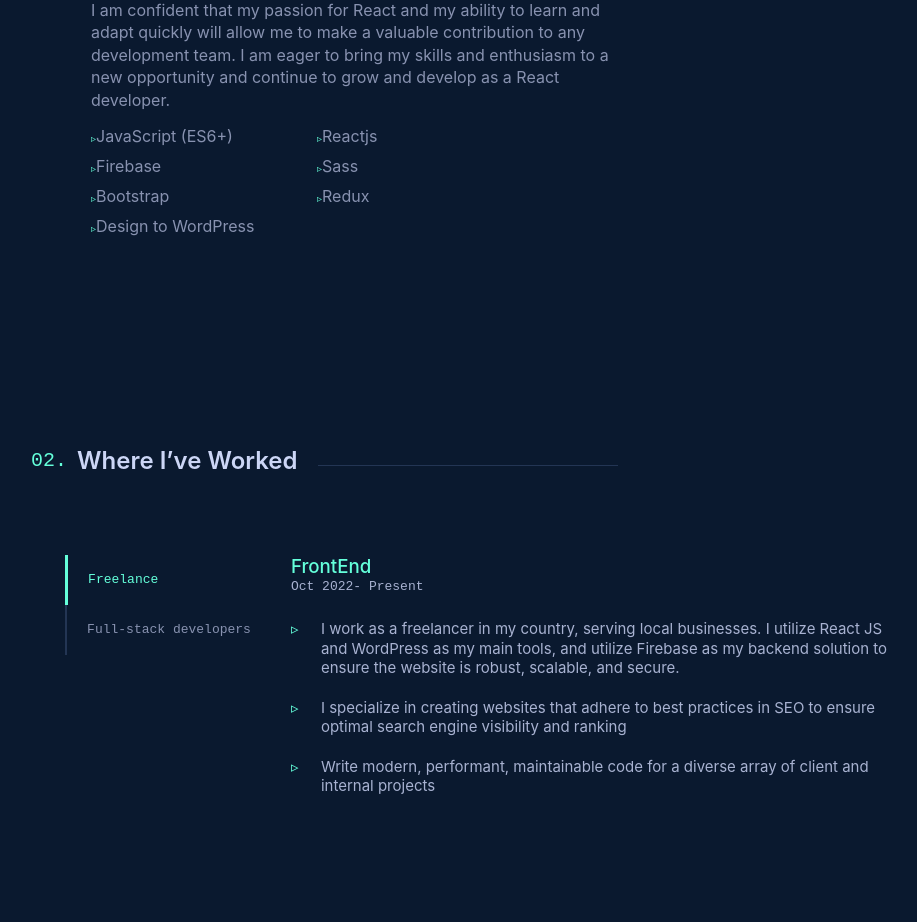
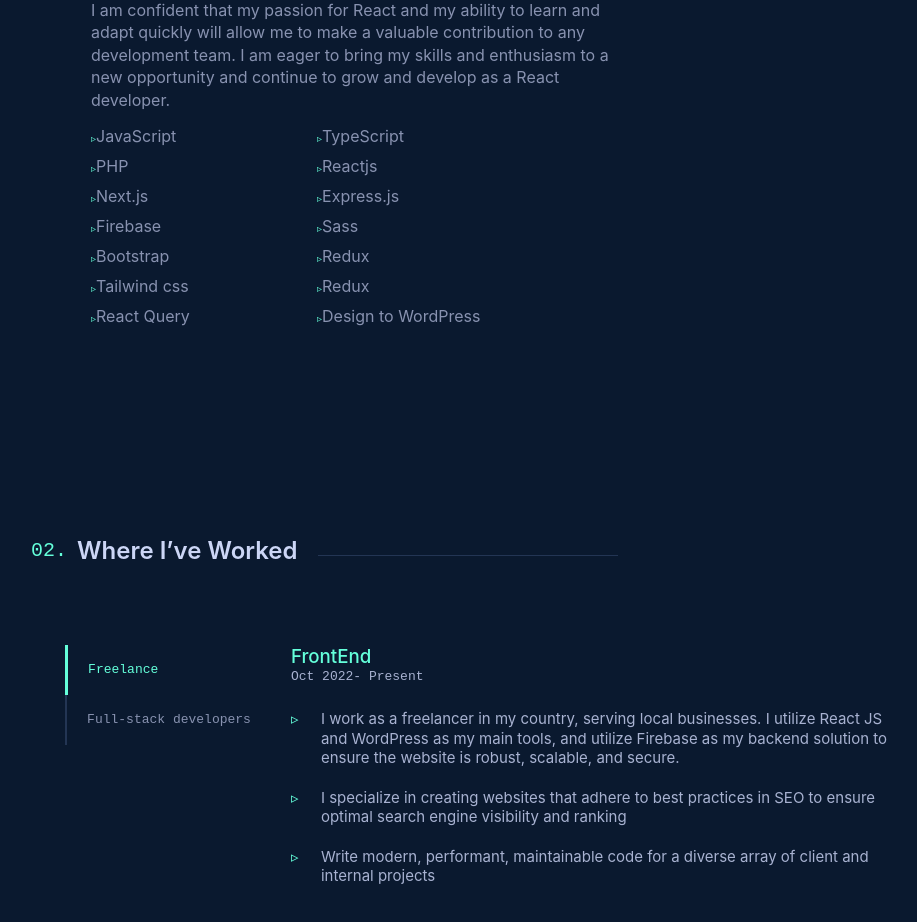
Before and after one commit to YassineBouchama1/Portfolio-V2, a React (Vite) app: page / in a window 1280 px wide. Shown: the part 1380-2302 px from the top of the page, without its empty margins (119-1036 px from the left). Built offline with nearby package versions, Linux system fonts and the light colour scheme.

Commit message:
Update About.jsx

```diff
--- a/src/Components/About/About.jsx
+++ b/src/Components/About/About.jsx
@@ -22,12 +22,19 @@ export default function About() {
                         <p>I am confident that my passion for React and my ability to learn and adapt quickly will allow me to make a valuable contribution to any development team. I am eager to bring my skills and enthusiasm to a new opportunity and continue to grow and develop as a React developer.</p>
                     </div>
                     <div><ul className="skills-list">
-                        <li>JavaScript (ES6+)</li>
+                        <li>JavaScript</li>
+                        <li>TypeScript</li>
+                        <li>PHP</li>
                         <li>Reactjs</li>
+                      <li>Next.js</li>
+                        <li>Express.js</li>
                         <li>Firebase</li>
                         <li>Sass</li>
                         <li>Bootstrap</li>
                         <li>Redux</li>
+                          <li>Tailwind css</li>
+                        <li>Redux</li>
+                        <li>React Query</li>
                         <li>Design to WordPress</li>
                     </ul></div>
                 </div>
```
